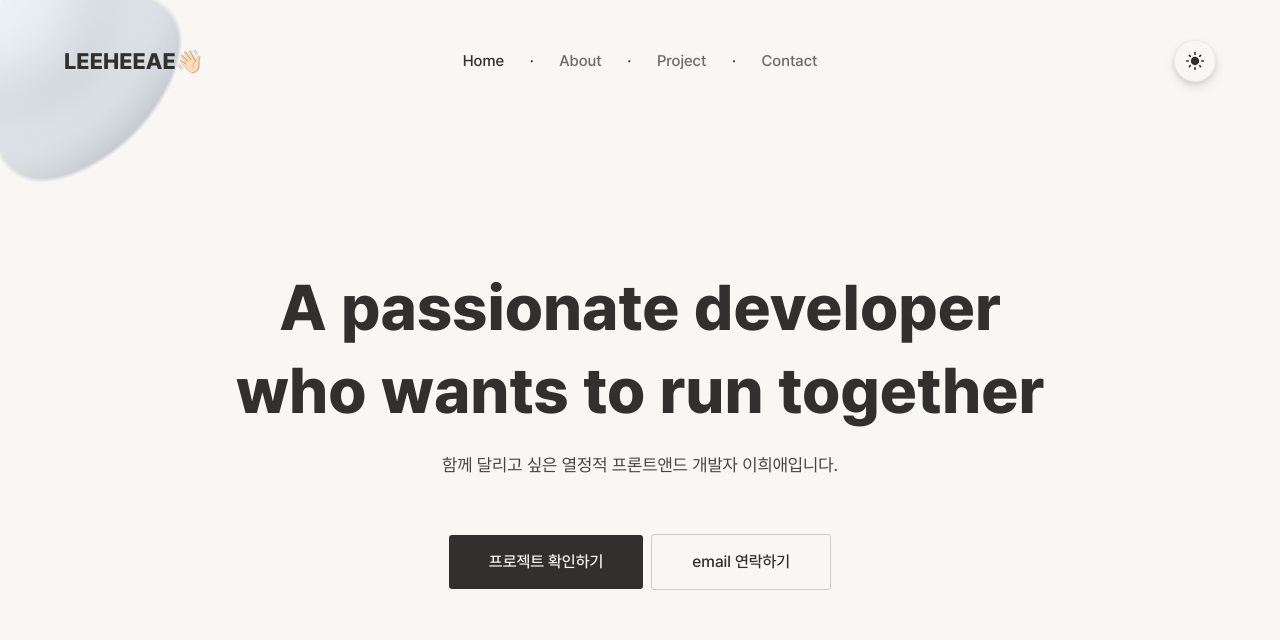
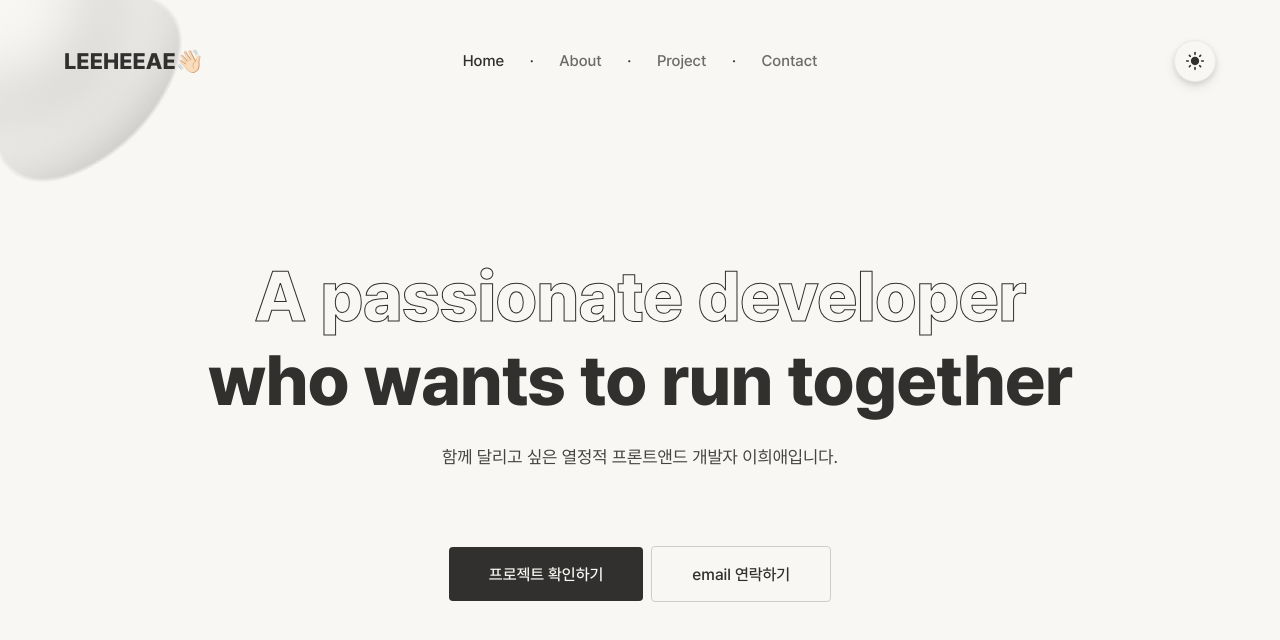
Before and after one commit to leeheeae/leeheeae-react, a React (Create React App) app: page / in a window 1280 px wide. Shown: the top 640 px of the page. Built offline with nearby package versions, Linux system fonts and the light colour scheme.

Commit message:
메인페이지 수정

```diff
--- a/src/common.css
+++ b/src/common.css
@@ -12,6 +12,15 @@ html,body {
     font-family: 'Pretendard';
     color: #383838;
 }
+::-moz-selection {
+    background: var(--point-color);
+    color: #fff;
+}
+
+::selection {
+    background: var(--point-color);
+    color: #fff;
+}
 
 a {
     text-decoration: none;
--- a/src/components/common/Background.js
+++ b/src/components/common/Background.js
@@ -21,8 +21,8 @@ const BackgroundBlock = styled.div`
   }
 
   .b1 {
-    width: 150px;
-    height: 150px;
+    width: 170px;
+    height: 170px;
   }
 
   .b2 {
@@ -106,16 +106,16 @@ const Background = ({ children }) => {
         <div className="hooks-main">
           <div className="hooks-filter">
             <animated.div
-              class="b1"
-              style={{ transform: pos3.interpolate(trans) }}
+              className="b1"
+              style={{ transform: pos3.to(trans) }}
             />
             <animated.div
-              class="b2"
-              style={{ transform: pos2.interpolate(trans) }}
+              className="b2"
+              style={{ transform: pos2.to(trans) }}
             />
             <animated.div
-              class="b3"
-              style={{ transform: pos1.interpolate(trans) }}
+              className="b3"
+              style={{ transform: pos1.to(trans) }}
             />
           </div>
         </div>
--- a/src/components/main/Home.js
+++ b/src/components/main/Home.js
@@ -18,10 +18,17 @@ const MainText = styled.div`
   text-align: center;
 
   h1 {
-    font-size: 4rem;
+    font-size: 4.4rem;
     font-weight: 800;
-    line-height: 1.3;
-    margin: 0 0 1.5rem;
+    line-height: 1.2;
+    letter-spacing: -1px;
+    margin: 0 0 1.6rem;
+
+    p {
+      color: transparent;
+      text-shadow: none;
+      -webkit-text-stroke: 1px var(--text-color);
+    }
   }
 
   h2 {
@@ -31,14 +38,14 @@ const MainText = styled.div`
   }
 `;
 const ButtonList = styled.div`
-  margin-top: 60px;
+  margin-top: 5rem;
 
   button {
     padding: 1.1rem 2.5rem;
     border: var(--border-color2);
     font-size: 1rem;
     font-weight: 500;
-    border-radius: 3px;
+    border-radius: 4px;
     transition: 0.3s;
 
     & + button {
@@ -67,8 +74,8 @@ const Home = () => {
     <HomeBlock>
       <MainText>
         <h1>
-          A passionate developer
-          <br /> who wants to run together
+          <p>A passionate developer</p>
+          who wants to run together
         </h1>
         <h2>함께 달리고 싶은 열정적 프론트앤드 개발자 이희애입니다.</h2>
       </MainText>
--- a/src/theme/theme.js
+++ b/src/theme/theme.js
@@ -3,8 +3,8 @@ export const light = {
   textColor: '#31302e',
   borderColor: '1px solid #eaeaea',
   borderColor2: '1px solid #ccc',
-  pointColor: '#B8434C',
-  ballColor: '#ECF2F7',
+  pointColor: '#454CAC',
+  ballColor: '#f8f7f4',
   // ballColor: '#ffd167',
 };
 
@@ -13,8 +13,9 @@ export const dark = {
   textColor: '#eee',
   borderColor: '1px solid #2c2d33',
   borderColor2: '1px solid #555',
-  pointColor: '#B8434C',
-  ballColor: '#636157',
+  pointColor: '#454CAC',
+  ballColor: '#848698',
+  // ballColor: '#1E1E22',
 };
 
 export const theme = {
```
